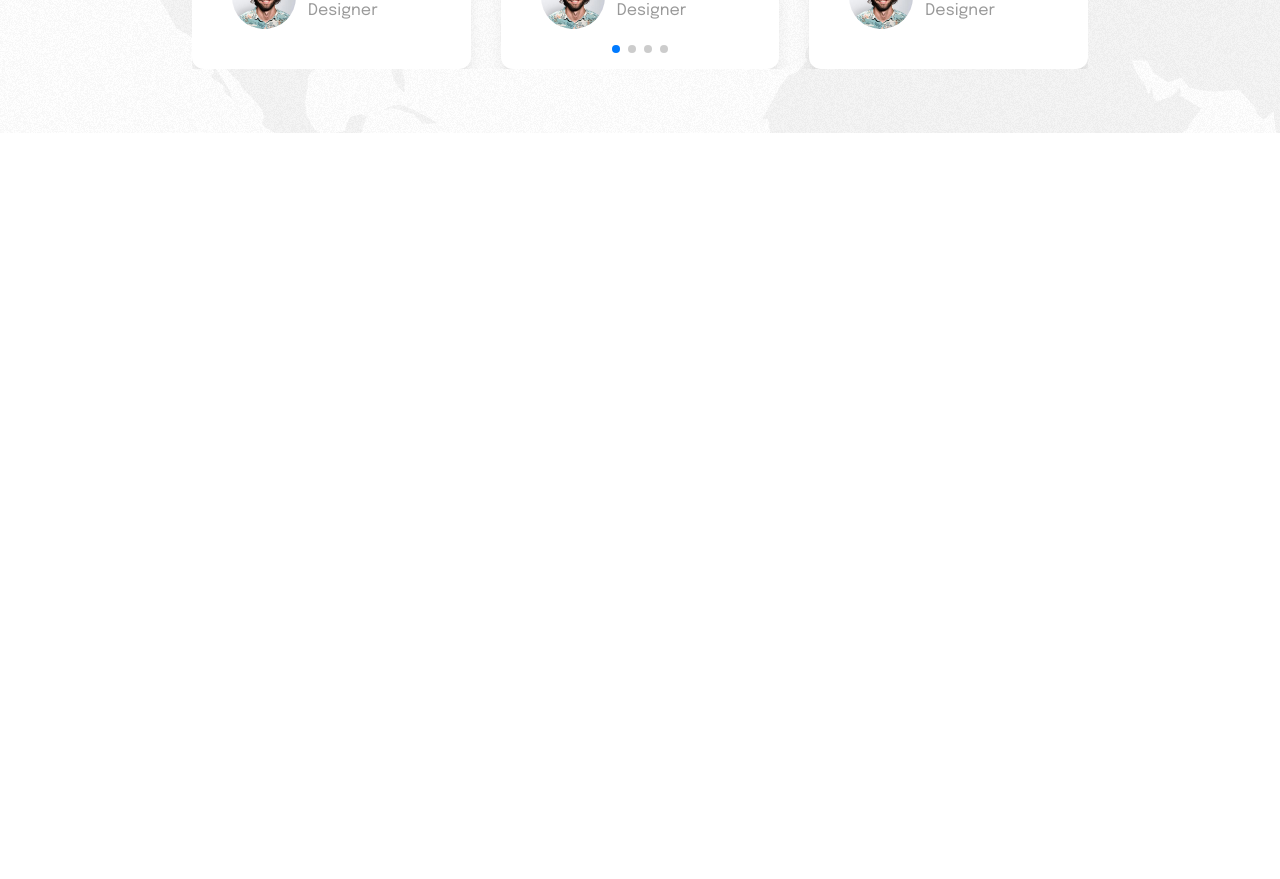
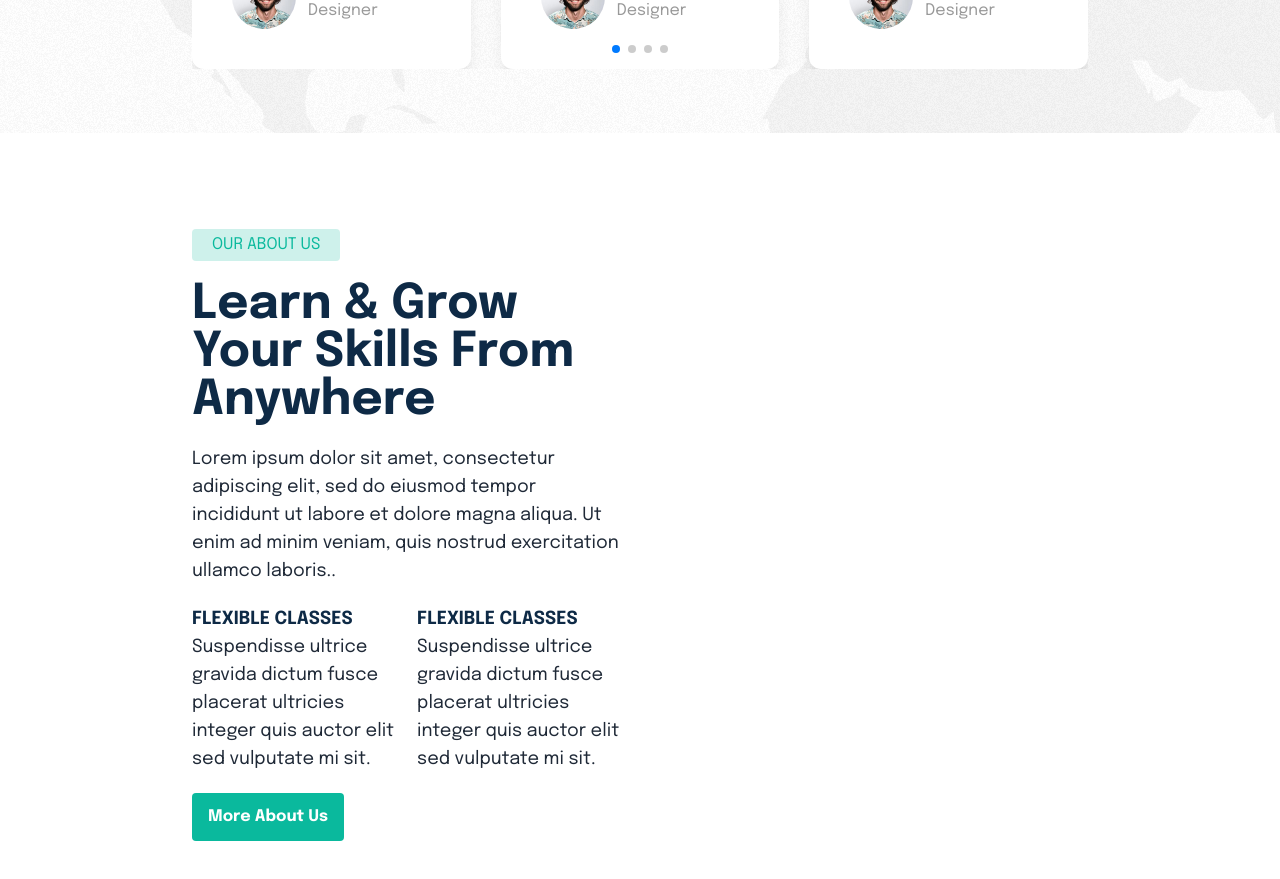
Before and after one commit to only1tarunno/schoolManagement-client, a React (Vite) app: page / in a window 1280 px wide. Shown: the part 5300-6179 px from the top of the page. Before the commit the page ends 5433 px from the top, so only its background shows below. Built offline with nearby package versions, Linux system fonts and the light colour scheme.

Commit message:
teammember section create

```diff
--- a/src/pages/home/Home.jsx
+++ b/src/pages/home/Home.jsx
@@ -3,6 +3,7 @@ import Banner from "./Banner";
 import CallToAction from "./CallToAction";
 import Category from "./Category";
 import FeturedCourse from "./FeturedCourse";
+import TeamMembers from "./TeamMembers";
 import Testimonial from "./Testimonial";
 import WhyUs from "./WhyUs";
 
@@ -16,6 +17,7 @@ const Home = () => {
       <CallToAction></CallToAction>
       <WhyUs></WhyUs>
       <Testimonial></Testimonial>
+      <TeamMembers></TeamMembers>
     </>
   );
 };
--- /dev/null
+++ b/src/pages/home/TeamMembers.jsx
@@ -0,0 +1,59 @@
+import Container from "../../components/shared/Container";
+
+const TeamMembers = () => {
+  return (
+    <div className="py-10 md:py-24">
+      <Container>
+        <div className="flex justify-between items-center gap-5 flex-col md:flex-row">
+          <div className="w-full md:w-[48%] space-y-5 text-center md:text-start">
+            <span className="text-[#0ab99d] bg-[#0ab99c33] uppercase px-5 py-1 rounded  inline-block">
+              OUR ABOUT US
+            </span>
+            <h2 className="text-[#0e2a46] font-bold text-3xl lg:text-5xl w-full md:max-w-2xl">
+              Learn & Grow Your Skills From Anywhere
+            </h2>
+            <p className="text-base lg:text-lg">
+              Lorem ipsum dolor sit amet, consectetur adipiscing elit, sed do
+              eiusmod tempor incididunt ut labore et dolore magna aliqua. Ut
+              enim ad minim veniam, quis nostrud exercitation ullamco laboris..
+            </p>
+            <div className="flex justify-between gap-5 flex-col lg:flex-row">
+              <div className="flex-1">
+                <h2 className="text-[#0e2a46] font-bold text-lg">
+                  FLEXIBLE CLASSES
+                </h2>
+                <p className="text-base lg:text-lg">
+                  Suspendisse ultrice gravida dictum fusce placerat ultricies
+                  integer quis auctor elit sed vulputate mi sit.
+                </p>
+              </div>
+              <div className="flex-1">
+                <h2 className="text-[#0e2a46] font-bold text-lg">
+                  FLEXIBLE CLASSES
+                </h2>
+                <p className="text-base lg:text-lg">
+                  Suspendisse ultrice gravida dictum fusce placerat ultricies
+                  integer quis auctor elit sed vulputate mi sit.
+                </p>
+              </div>
+            </div>
+            <button className="text-base font-bold shadow-none  text-white btn bg-[#0ab99d] border-none rounded hover:bg-[#52e7ce] focus:outline-none">
+              More About Us
+            </button>
+          </div>
+          {/* <div className="w-full md:w-[48%] flex gap-5 items-center justify-center">
+            <div className="w-[40%] lg:block hidden">
+              <img src={img1} className="rounded-xl pb-5 w-full" alt="" />
+              <img src={img2} className="rounded-xl w-full" alt="" />
+            </div>
+            <div className="w-full md:w-[50%]">
+              <img src={img3} className="rounded-lg w-full" alt="" />
+            </div>
+          </div> */}
+        </div>
+      </Container>
+    </div>
+  );
+};
+
+export default TeamMembers;
```
